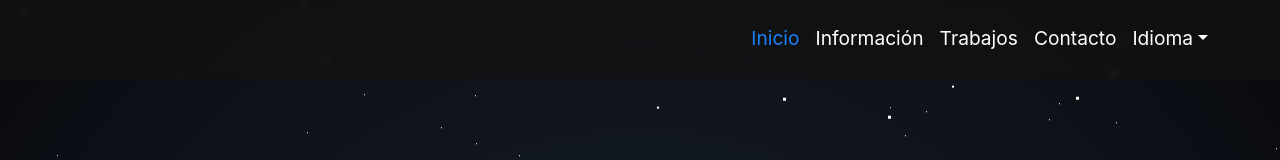
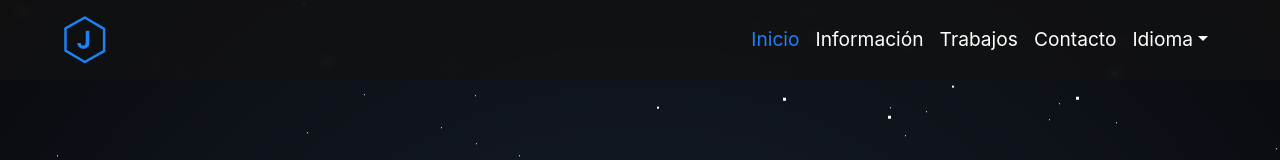
Before and after one commit to joelesdar/portfolio-nextjs, a React (Create React App) app: page / in a window 1280 px wide. Shown: the top 160 px of the page. Built offline with nearby package versions, Linux system fonts and the light colour scheme.

Commit message:
repo heroku funcionando, ahora se pone el logo otra vez

```diff
--- a/src/components/Header.jsx
+++ b/src/components/Header.jsx
@@ -3,7 +3,7 @@ import Headroom from 'react-headroom';
 import Styled from '@emotion/styled';
 import HamburguerMenu from './HamburguerMenu';
 import { useTranslation } from 'react-i18next';
-// import Logo from './icons/Logo';
+import Logo from './icons/Logo';
 import Es from './icons/Es';
 import En from './icons/En';
 import Fr from './icons/Fr';
@@ -73,7 +73,7 @@ const Header = ({language, setLanguage}) => {
             <StyledHeader>
                 <nav className="navbar navbar-expand-md navbar-dark">
                     <div className="container-logo">
-                        {/* <Logo /> */}
+                        <Logo />
                     </div>
                     <HamburguerMenu></HamburguerMenu>
                     <div className="container-fluid"></div>
```
Also changed, not shown: 1 other file (tests, documents, lock files or other folders).
